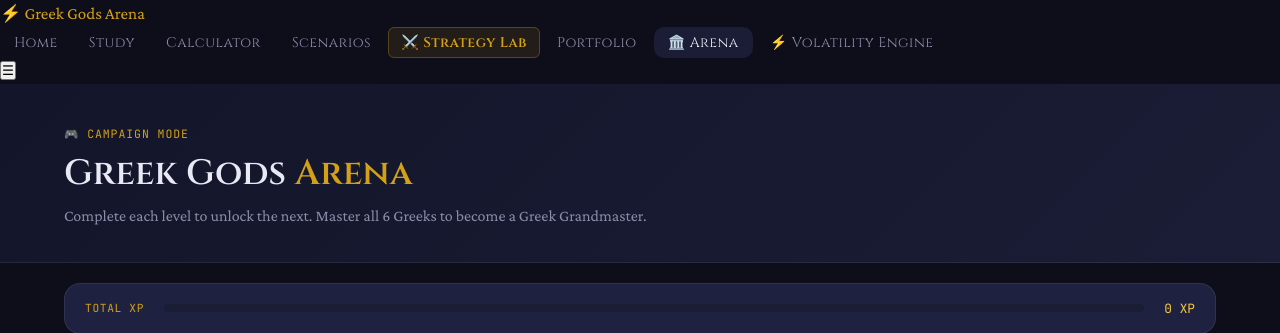
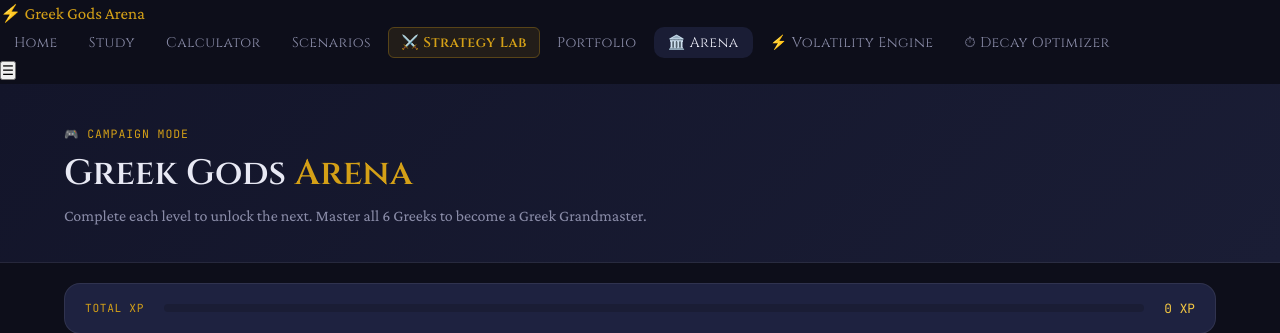
Before and after one commit to bsmpp25gauravk-collab/greek-gods-trading-arena, a Flask app: page /arena in a window 1280 px wide. Shown: the top 333 px of the page. Run offline with Flask 3, Linux system fonts and the light colour scheme.

Commit message:
Update base.html

```diff
--- a/templates/base.html
+++ b/templates/base.html
@@ -26,6 +26,7 @@
       <a href="/portfolio" class="nav-link {% if request.endpoint == 'portfolio' %}active{% endif %}">Portfolio</a>
       <a href="/arena" class="nav-link nav-arena {% if request.endpoint == 'arena' %}active{% endif %}">🏛️ Arena</a>
       <a href="/volatility-engine" class="nav-link">⚡ Volatility Engine</a>
+      <a href="/decay-optimizer" class="nav-link">⏱ Decay Optimizer</a>
     </nav>
     <button class="nav-toggle" id="navToggle" aria-label="Toggle navigation">☰</button>
   </div>
```
